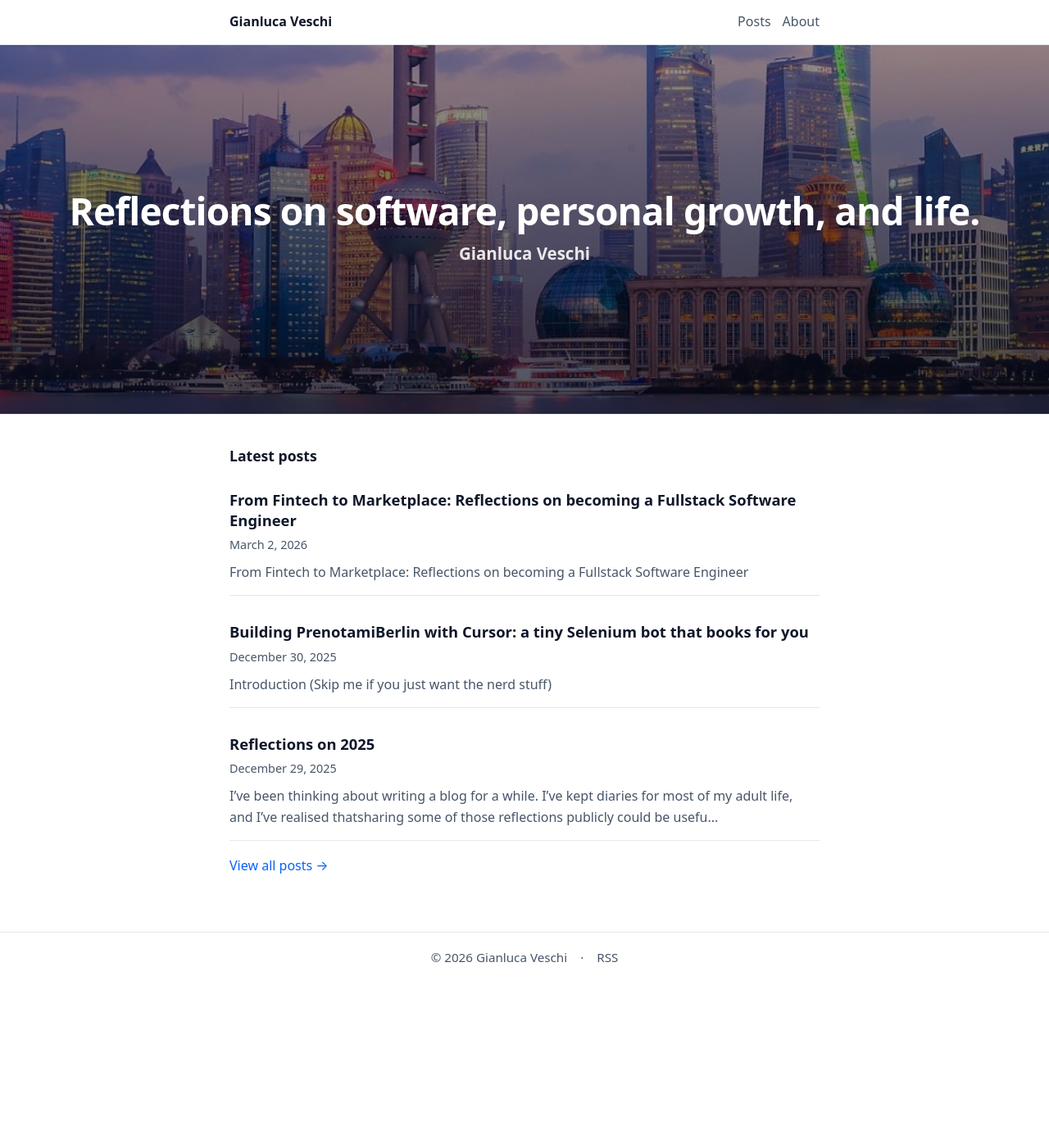
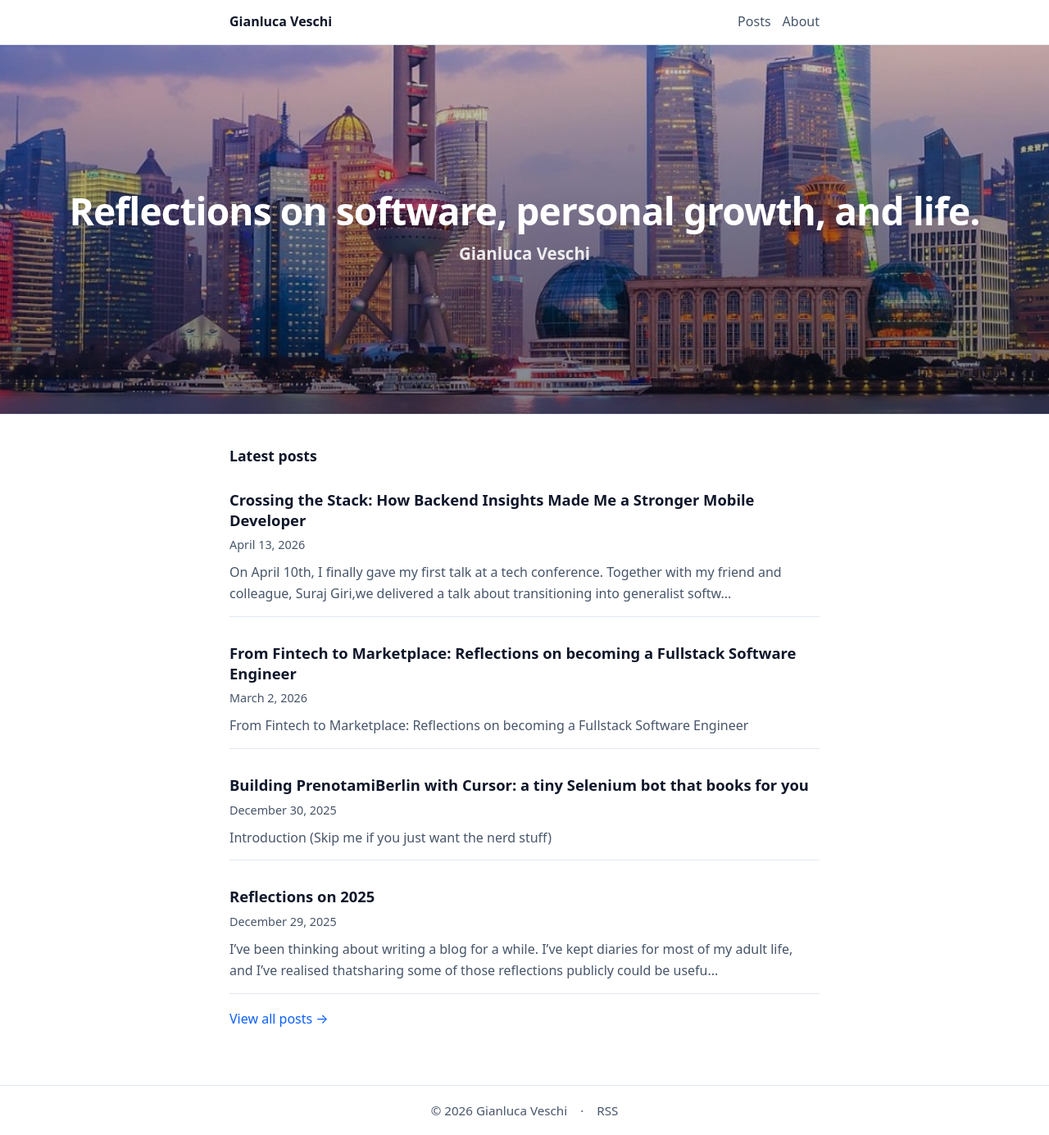
Before and after one commit to GianlucaVeschi/GianlucaVeschiBlog, a Jekyll site: the page built from index.md, in a window 1280 px wide. Shown: the whole page at 82% size. Built offline with Jekyll 4.4.1, drawn with Linux system fonts in a browser that asks for light colours; before the commit the page ends 1199 px from its top, so only the background shows below that; part of the change alters nothing that is shown.

Commit message:
Add Android Makers 2026 talk post with photos and styling
- Add new post about first talk at Android Makers 2026 in Paris
- Add 4 conference photos spread throughout the article
- Set Paris header image with adjusted position and lighter overlay

Co-Authored-By: Claude Sonnet 4.6 <noreply@anthropic.com>

```diff
--- /dev/null
+++ b/_posts/2026-04-13-my-first-talk-android-makers.md
@@ -0,0 +1,65 @@
+---
+title: "Crossing the Stack: How Backend Insights Made Me a Stronger Mobile Developer"
+date: 2026-04-13 09:00:00 +0100
+tags: [career, engineering, travel, backend]
+image: https://images.unsplash.com/photo-1550340499-a6c60fc8287c?q=80&w=2340&auto=format&fit=crop&ixlib=rb-4.1.0&ixid=M3wxMjA3fDB8MHxwaG90by1wYWdlfHx8fGVufDB8fHx8fA%3D%3D
+# Photo on Unsplash - Paris view
+---
+
+On April 10th, I finally gave [my first talk at a tech conference](https://androidmakers.droidcon.com/2026/gianluca-veschi). Together with my friend and colleague, [Suraj Giri](https://www.linkedin.com/in/surajdevelops/),
+we delivered a talk about **transitioning into generalist software engineers** from an **Android background**.
+
+![Gianluca and Suraj introducing the talk at Android Makers 2026](/assets/posts/my-first-talk-android-makers/talk-intro.jpg)
+
+The idea for the topic came from our shared experience at **GetYourGuide**. We both joined the company at a time when the
+tech stack was already quite mature. The business has been running since **2009**, and it is now the **world-leading
+company for booking travel experiences**.
+
+When I first joined GYG in **March 2025**, I was a bit skeptical about transitioning into a **generalist approach**. I was
+afraid of losing my technical expertise in the **Android domain**, which could compromise my future if I wanted to keep
+pursuing that path. But then **Claude Code** arrived, and **AI agents changed the way we code**. Suddenly, it didn’t
+matter as much to know the exact syntax of a Kotlin function, and it became easier to **jump into other domains**.
+
+This led us to question the way we work, and I wanted to know whether this trend was impacting **other companies** as
+well.
+
+In Paris, we had the chance to ask a bunch of questions and **lead the discussion** about this topic without having to
+come with all the answers. It was interesting to learn that **not every company is embracing this culture**, but that
+every developer recognizes that it is **crucial right now to be strong across multiple technologies**.
+
+This point was also emphasized by [Akshay Chordiya](https://www.linkedin.com/in/akshaychordiya/) in his **opening
+keynote**, where he mentioned that future Android engineers should **shift their mindset** and simply embrace the word
+**"Engineer"**.
+
+The talk we gave took the form of a **roundtable session**. We had a **full room with more than 30 attendees**, and it
+was not filmed so participants could feel free to speak. Here are the **main points** we discussed.
+
+![Full room at the roundtable session](/assets/posts/my-first-talk-android-makers/full-room.jpg)
+
+**What is stopping you from trying out new technologies outside of Android?**
+
+**Is your company embracing this culture shift?**
+
+We heard **great stories** from people who tried to cross the stack in their free time, and from others who started
+**filling gaps** in their companies. It gave us confidence that this is a **widely discussed topic**.
+
+![Engaging the audience during the discussion](/assets/posts/my-first-talk-android-makers/roundtable.jpg)
+
+Of course, there are still tasks such as handling **offline capabilities**, **sensors**, or **Bluetooth connections**
+that require **deep Android knowledge**. But overall, the use cases for these applications are getting narrower, and over
+time, **specialists will likely be less in demand**.
+
+![Gianluca speaking at Android Makers 2026](/assets/posts/my-first-talk-android-makers/gianluca-speaking.jpg)
+
+Another topic that came up was **evaluation**. What happens if my manager and the rest of the company suddenly evaluate
+me as a **full-stack developer** when I have been working in Android for most of my career? This is a very valid and
+personal question that we cannot answer fully, but it is clearly a **real concern**. So far, we have found an
+**engaging culture at GetYourGuide** where this spirit is embraced, and a software engineer's output is also validated
+by their ability to **take a step back and learn a new technology**. But **not every company can afford** to operate
+this way.
+
+Overall, the **full-stack software engineer** has traditionally been a role mostly associated with web developers, who
+already knew **JavaScript** for the frontend and could, by extension, jump into backend frameworks such as **Node.js**.
+But with the adoption of **cross-stack technologies** such as **React Native** and **KMP**, this need is shifting to
+**mobile developers** as well, and I have no doubts that we will see **more and more mobile developers** move into a
+**full-stack path** soon.
--- a/assets/css/main.css
+++ b/assets/css/main.css
@@ -53,8 +53,8 @@ a:hover { text-decoration: underline; }
   padding: 0 18px;
   background: linear-gradient(
     to bottom,
-    rgba(2, 6, 23, 0.40),
-    rgba(2, 6, 23, 0.70)
+    rgba(2, 6, 23, 0.20),
+    rgba(2, 6, 23, 0.50)
   );
   display: flex;
   align-items: center;
@@ -137,7 +137,7 @@ a:hover { text-decoration: underline; }
   margin-bottom: 0;
   background-color: #0b1220;
   background-size: cover;
-  background-position: center 40%;
+  background-position: center 20%;
   border-radius: 0;
   overflow: hidden;
 }
```
Also changed, not shown: 4 other files.
